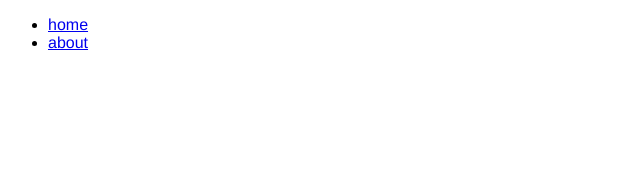
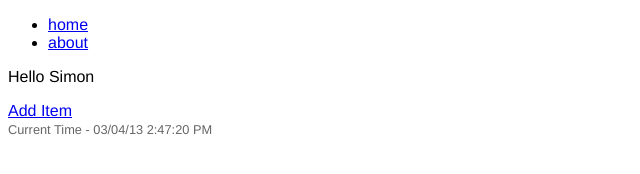
Before and after one commit to simoncrabtree/angularspike, a website: page client/index.html in a window 1280 px wide. Shown: the whole page, without its empty margins (0-640 px from the left). Drawn offline with nearby package versions, Linux system fonts and the light colour scheme; no server answers.

Commit message:
Angular included in lib folder

```diff
--- a/client/index.html
+++ b/client/index.html
@@ -16,7 +16,7 @@
   <!-- In production use:
   <script src="//ajax.googleapis.com/ajax/libs/angularjs/1.0.4/angular.min.js"></script>
   -->
-  <script src="https://ajax.googleapis.com/ajax/libs/angularjs/1.0.5/angular.js"></script>
+  <script src="lib/angular.js"></script>
   <script src="js/routes.js"></script>
   <script src="js/controllers.js"></script>
   <script src="js/directives.js"></script>
```
Also changed, not shown: client/styleguide.html (+1 -1 lines), client/lib/angular.js (renamed from client/lib/angular/angular.js).
